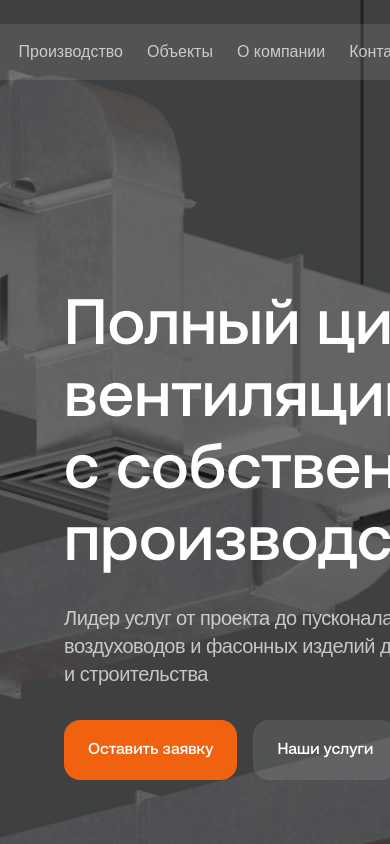
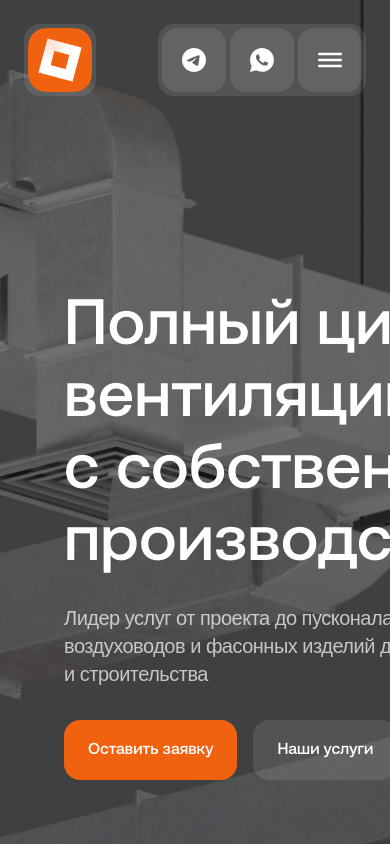
Before and after one commit to kinnaamf/art-klimat-vue, a Vue app: page / in a window 390 px wide. Shown: the top 844 px of the page. Built offline with nearby package versions, Linux system fonts and the light colour scheme; a web font is replaced by a local one.

Commit message:
feat: add mobile header

```diff
--- a/index.html
+++ b/index.html
@@ -3,7 +3,7 @@
   <head>
     <meta charset="UTF-8">
     <link rel="icon" href="/favicon.png">
-    <meta name="viewport" content="width=device-width, initial-scale=1.0">
+      <meta name="viewport" content="width=device-width, initial-scale=1.0, maximum-scale=1.0, user-scalable=no" />
     <title>Арт Климат</title>
   </head>
   <body>
--- a/src/assets/styles/components.css
+++ b/src/assets/styles/components.css
@@ -5,27 +5,33 @@
   /* HEADER */
 
   .app-header {
-    @apply fixed top-6 left-1/2 -translate-x-1/2 z-[100];
+    @apply fixed top-6 inset-x-6 z-[100]
+    md:left-1/2 md:right-auto md:-translate-x-1/2;
   }
 
   .header__container {
-    @apply flex gap-[10px];
+    @apply flex justify-between
+    md:gap-[10px];
   }
 
   .header__nav-wrapper {
-    @apply flex items-center gap-6 py-1 pl-1 rounded-2xl shrink-0 transition-all duration-200;
+    @apply items-center gap-6 p-1 rounded-2xl shrink-0 transition-all duration-200
+      md:py-1 md:pl-1 md:flex;
   }
 
   .header__logo {
-    @apply w-12 h-12;
+    @apply w-16 h-16
+    md:w-12 md:h-12;
   }
 
   .header__nav {
-    @apply mr-6;
+    @apply hidden mr-6
+    md:flex;
   }
 
   .header__menu {
-    @apply flex items-center gap-6;
+    @apply flex flex-col items-start gap-6
+    md:flex-row md:items-center;
   }
 
   .header__menu-item {
@@ -33,15 +39,64 @@
   }
 
   .header__search {
-    @apply !text-white/70 flex items-center gap-2 cursor-pointer;
+    @apply !text-white/70 items-center gap-2 cursor-pointer hidden
+    md:flex;
+  }
+
+  .header__search svg {
+    @apply w-4 h-4;
+  }
+
+  .active {
+    @apply !text-white;
   }
 
   .header__actions {
-    @apply flex items-center gap-1 p-1 rounded-2xl shrink-0 transition-all duration-200;
+    @apply flex items-center gap-1 p-1 rounded-2xl shrink-0 transition-all duration-200 cursor-pointer;
   }
 
   .header__social {
-    @apply flex items-center justify-center w-12 h-12 rounded-2xl transition-all duration-200;
+    @apply flex items-center justify-center w-16 h-16 rounded-2xl transition-all duration-200 bg-white/10
+    md:w-12 md:h-12;
+  }
+
+  .header__social svg {
+    @apply w-6 h-6 md:w-5 md:h-5;
+  }
+
+  .header__action {
+    @apply hidden md:block;
+  }
+
+  .header__burger {
+    @apply flex
+    md:hidden;
+  }
+
+  /* MENU */
+
+  .menu__container {
+    @apply fixed top-0 left-0 w-screen h-screen flex flex-col justify-between bg-darkgray/90 backdrop-blur-sm px-6 pt-6 pb-8;
+  }
+
+  .menu__close--container {
+    @apply h-[72px] w-full flex justify-end;
+  }
+
+  .menu__close--content {
+    @apply p-1 bg-white/10 h-full w-[72px] rounded-[20px];
+  }
+
+  .menu__close-btn {
+    @apply flex items-center justify-center bg-white/10 w-full h-full rounded-2xl cursor-pointer;
+  }
+
+  .menu__nav {
+    @apply block
+  }
+
+  .menu__nav li {
+    @apply text-[2rem] font-medium leading-[40px] text-darkgray/40
   }
 
   /* FOOTER */
--- a/src/assets/styles/main.css
+++ b/src/assets/styles/main.css
@@ -22,6 +22,8 @@
   --color-darkgray: #1f1e1e;
   --color-orange: #f06210;
   --color-lightgray: #f4f1ef;
+
+  --breakpoint-xs: 402px;
 }
 
 * {
--- /dev/null
+++ b/src/components/AppMenu.vue
@@ -0,0 +1,41 @@
+<template>
+<div class="menu__container">
+  <div class="space-y-8">
+    <div class="menu__close--container">
+      <div class="menu__close--content">
+        <button class="menu__close-btn" @click="$emit('closeMenu')">
+          <IconClose />
+        </button>
+      </div>
+    </div>
+
+    <AppNavbar class="menu__nav" @linkClick="$emit('closeMenu')"/>
+  </div>
+
+  <BaseButton
+      variant="primary"
+      size="lg"
+      class="w-full"
+      @click="scrollTo('contact'); $emit('closeMenu')">
+    Оставить заявку
+  </BaseButton>
+</div>
+</template>
+
+<script setup lang="ts">
+
+import AppNavbar from "@/components/AppNavbar.vue";
+import IconClose from "@/components/icons/IconClose.vue";
+import BaseButton from "@/components/ui/BaseButton.vue";
+import { useScroll } from "@/composables/useScroll.ts";
+
+const emits = defineEmits<{
+  closeMenu: []
+}>()
+
+const { scrollTo } = useScroll()
+</script>
+
+<style scoped lang="postcss">
+
+</style>
--- /dev/null
+++ b/src/components/AppNavbar.vue
@@ -0,0 +1,41 @@
+<template>
+  <nav class="header__nav">
+    <ul class="header__menu">
+      <li
+          v-for="link in links"
+          :key="link.id"
+          @click.prevent="activeLink = link.id; scrollTo(link.to); $emit('linkClick')"
+          :class="{ 'active': activeLink === link.id }"
+          class="header__menu-item text-1"
+      >
+        <a>{{ link.title }}</a>
+      </li>
+      <li class="text-1 header__search">
+        <IconSearch/>
+        Поиск
+      </li>
+    </ul>
+  </nav>
+</template>
+
+<script setup lang="ts">
+
+import IconSearch from "@/components/icons/IconSearch.vue";
+import { useHeader } from "@/composables/useHeader.ts";
+import { useScroll } from "@/composables/useScroll.ts";
+
+const {
+  links,
+  activeLink,
+} = useHeader()
+
+const { scrollTo } = useScroll()
+
+const emits = defineEmits<{
+  linkClick: []
+}>()
+</script>
+
+<style scoped lang="postcss">
+
+</style>
--- /dev/null
+++ b/src/components/icons/IconClose.vue
@@ -0,0 +1,13 @@
+<template>
+  <svg width="24" height="24" viewBox="0 0 24 24" fill="none" xmlns="http://www.w3.org/2000/svg">
+    <path d="M12 12L19 5M12 12L5 19M12 12L19 19M12 12L5 5" stroke="white" stroke-width="2.5" stroke-linecap="round" stroke-linejoin="round"/>
+  </svg>
+</template>
+
+<script setup lang="ts">
+
+</script>
+
+<style scoped lang="postcss">
+
+</style>
--- /dev/null
+++ b/src/components/icons/IconMenu.vue
@@ -0,0 +1,13 @@
+<template>
+  <svg width="20" height="12" viewBox="0 0 20 12" fill="none" xmlns="http://www.w3.org/2000/svg">
+    <path d="M1 1H19M1 6H19M1 11H19" stroke="white" stroke-width="2" stroke-linecap="round" stroke-linejoin="round"/>
+  </svg>
+</template>
+
+<script setup lang="ts">
+
+</script>
+
+<style scoped lang="postcss">
+
+</style>
--- a/src/components/layout/AppHeader.vue
+++ b/src/components/layout/AppHeader.vue
@@ -2,61 +2,73 @@
 import IconTelegram from "@/components/icons/IconTelegram.vue";
 import IconWhatsApp from "@/components/icons/IconWhatsApp.vue";
 import BaseButton from "@/components/ui/BaseButton.vue";
-import IconSearch from "@/components/icons/IconSearch.vue";
 import { useHeader } from "@/composables/useHeader.ts";
+import IconMenu from "@/components/icons/IconMenu.vue";
+
+import { ref } from "vue";
+import AppNavbar from "@/components/AppNavbar.vue";
+import AppMenu from "@/components/AppMenu.vue";
 
 const {
-  links,
-  activeLink,
-  scrollTo,
   lightClass,
   darkClass,
   isPastHero
 } = useHeader()
+
+const isMenuOpen = ref<boolean>(false)
+
+const toggleMenu = () => {
+  isMenuOpen.value = !isMenuOpen.value
+
+  document.body.style.overflow = isMenuOpen.value ? 'hidden' : '';
+}
 </script>
 
 <template>
   <div class="header__container">
     <div
+        class="header__nav-wrapper"
         :class="isPastHero ? darkClass : lightClass"
-        class="header__nav-wrapper">
-      <img src="/images/logo.png" alt="" class="header__logo">
-      <nav class="header__nav">
-        <ul class="header__menu">
-          <li
-              v-for="link in links"
-              :key="link.id"
-              @click.prevent="activeLink = link.id; scrollTo(link.to)"
-              :class="{ 'active': activeLink === link.id }"
-              class="header__menu-item text-1"
-          >
-            <a>{{ link.title }}</a>
-          </li>
-          <li class="text-1 header__search">
-            <IconSearch/>
-            Поиск
-          </li>
-        </ul>
-      </nav>
+    >
+      <a href="/">
+        <img src="/images/logo.png" alt="" class="header__logo">
+      </a>
+
+      <AppNavbar/>
+
     </div>
     <div
         class="header__actions"
         :class="isPastHero ? darkClass : lightClass">
-      <div class="header__social"
-           :class="isPastHero ? darkClass : lightClass">
+      <div class="header__social">
         <IconTelegram/>
       </div>
-      <div class="header__social"
-           :class="isPastHero ? darkClass : lightClass">
+      <div class="header__social">
         <IconWhatsApp/>
       </div>
-      <BaseButton variant="primary" size="md">Оставьте заявку</BaseButton>
+      <div class="header__social header__burger"
+           @click="toggleMenu"
+      >
+        <IconMenu />
+      </div>
+      <BaseButton variant="primary" size="md" class="header__action">Оставьте заявку</BaseButton>
     </div>
   </div>
+
+  <Transition name="menu">
+    <AppMenu v-if="isMenuOpen" @closeMenu="toggleMenu"/>
+  </Transition>
 </template>
 
 <style scoped lang="postcss">
-.active {
-  color: white !important;
+.menu-enter-active,
+.menu-leave-active {
+  transition: opacity 0.3s, transform 0.3s;
+}
+
+.menu-enter-from,
+.menu-leave-to {
+  opacity: 0;
+  transform: translateY(-10px);
 }
 </style>
--- a/src/components/sections/HeroSection.vue
+++ b/src/components/sections/HeroSection.vue
@@ -10,7 +10,7 @@
         </span>
       </div>
       <div class="hero-actions">
-        <BaseButton variant="primary" size="lg">Оставить заявку</BaseButton>
+        <BaseButton variant="primary" size="lg" @click="scrollTo('contact')">Оставить заявку</BaseButton>
         <BaseButton variant="secondary" size="lg">Наши услуги</BaseButton>
       </div>
     </div>
@@ -23,5 +23,7 @@
 
 <script setup lang="ts">
 import BaseButton from "@/components/ui/BaseButton.vue";
+import { useScroll } from "@/composables/useScroll.ts";
 
+const { scrollTo } = useScroll();
 </script>
```
